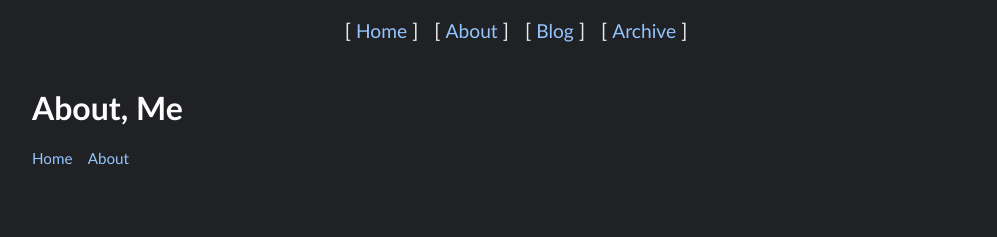
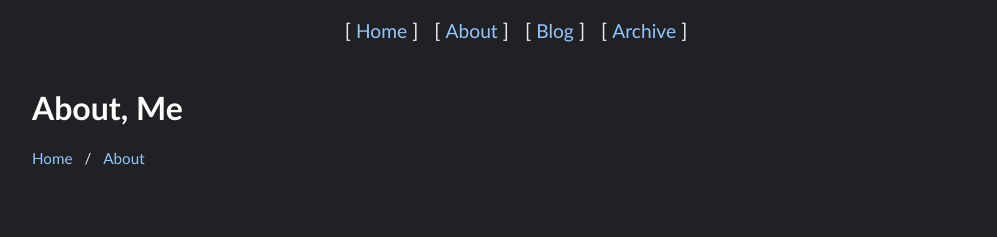
Before and after one commit to lostvikx/website-nextjs, a Next.js app: page /about in a window 1280 px wide. Shown: the top 237 px of the page, without its empty margins (124-1121 px from the left). Built offline with nearby package versions, Linux system fonts and the light colour scheme.

Commit message:
breadcrumbs comp

```diff
--- a/components/BreadCrums.js
+++ b/components/BreadCrums.js
@@ -11,7 +11,9 @@ export default function Breadcrums({ endpointTitle }) {
   const Crumbs = route.map((crumb, i) => {
     crumb.length ? fullPath += `/${crumb}` : null;
     return (
-      <Link href={!fullPath ? "/" : fullPath} key={i}>
+      <div key={i}>
+        <Link href={!fullPath ? "/" : fullPath}>
+          <a>
             {
               (route.length - 1 === i)
                 ? endpointTitle
@@ -19,16 +21,18 @@ export default function Breadcrums({ endpointTitle }) {
                   ? crumb[0].toUpperCase() + crumb.slice(1,)
                 : "Home"
             }
+          </a>
         </Link>
+        <span>/</span>
+      </div>
     );
   });
 
   console.log(Crumbs);
 
   return (
-    <div className="breadcrums">
-      {/* <Link href="/">Home</Link> / <Link href="/blog">Blog</Link> / <Link href={endpoint}>{endpointTitle}</Link> */}
-      {Crumbs}
+    <div className="breadcrums flex-row">
+      { Crumbs }
     </div>
   );
 }
--- a/styles/article.css
+++ b/styles/article.css
@@ -1,21 +1,26 @@
 .breadcrums {
   font-size: 0.95rem !important;
+  justify-content: start;
 }
 
-.breadcrums a {
-  padding: 0 0.5em;
+.breadcrums a, .breadcrums div {
+  margin-right: 0.75rem;
 }
 
 .breadcrums a:hover {
   color: var(--text);
 }
 
-.breadcrums a:first-child {
+/* .breadcrums a:first-child, .breadcrums div:first-child {
   padding-left: 0;
 }
 
-.breadcrums a:last-child {
+.breadcrums a:last-child, .breadcrums div:last-child {
   padding-right: 0;
+} */
+
+.breadcrums div:last-child span {
+  display: none;
 }
 
 .post-meta {
--- a/styles/globals.css
+++ b/styles/globals.css
@@ -124,4 +124,13 @@ footer div {
   flex-direction: column;
   align-items: center;
   justify-content: center;
+  flex-wrap: wrap;
 }
+
+.flex-row {
+  display: flex;
+  flex-direction: row;
+  align-items: center;
+  justify-content: center;
+  flex-wrap: wrap;
+}
--- a/styles/reaction.css
+++ b/styles/reaction.css
@@ -7,9 +7,11 @@
 
 .reactions {
   display: flex;
+  flex-direction: row;
   justify-content: center;
   align-items: center;
   gap: 1rem;
+  flex-wrap: wrap;
   /* margin: 2rem 0 0; */
 }
 
@@ -49,9 +51,13 @@
 }
 
 .thanks-emoji {
-  font-size: 4rem;
+  font-size: 3.5rem;
 }
 
 .reaction-sub:hover {
   background-color: var(--green);
 }
+
+.rating-thanks {
+  text-align: center;
+}
```
Also changed, not shown: pages/blog/[slug].js (+10 -6 lines). Lines whose indentation alone changed are shown as unchanged.
